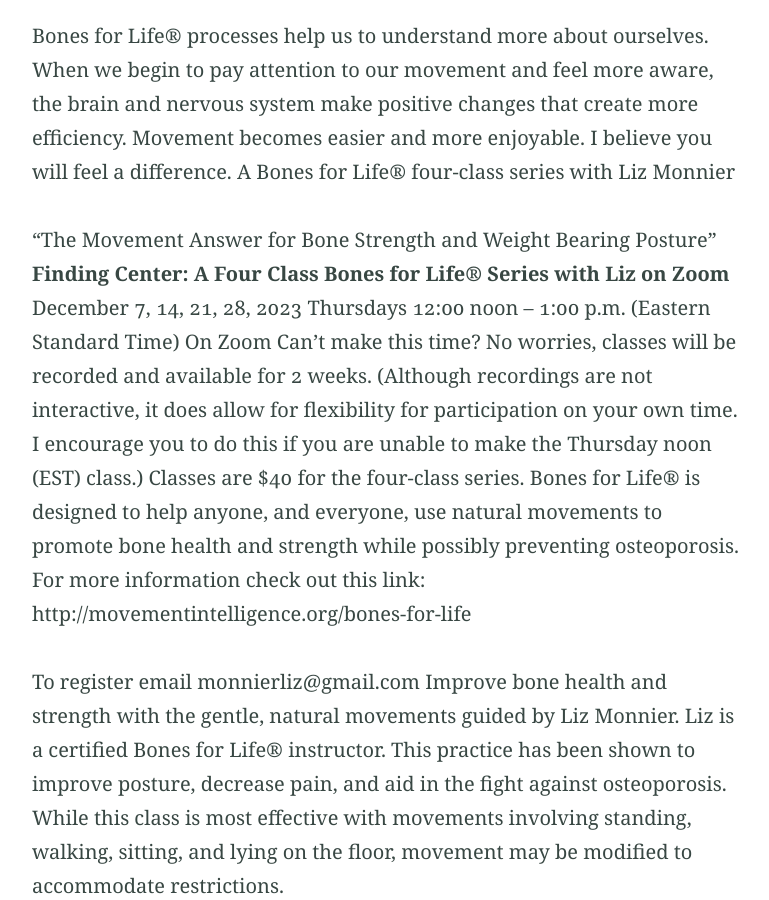
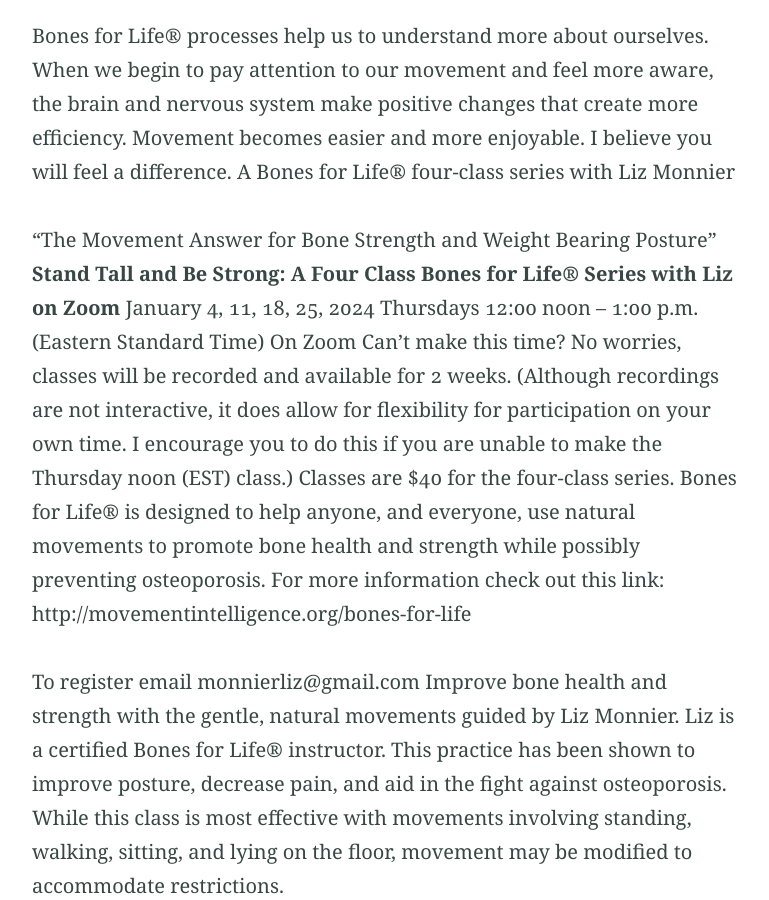
Before and after one commit to monnierliz/monnierliz.github.io, a Jekyll site: the page built from index.md, in a window 1280 px wide and 900 px high, scrolled down 3122 px. Shown: the whole window, without its empty margins (251-1020 px from the left). Built offline with Jekyll 4.4.1, drawn with Linux system fonts in a browser that asks for light colours.

Commit message:
Update index.md updates to classes

```diff
--- a/index.md
+++ b/index.md
@@ -48,8 +48,8 @@ Bones for Life® processes help us to understand more about ourselves. When we b
 A Bones for Life® four-class series with Liz Monnier
 
 “The Movement Answer for Bone Strength and Weight Bearing Posture”
-**Finding Center: A Four Class Bones for Life® Series with Liz on Zoom**
-December 7, 14, 21, 28, 2023
+**Stand Tall and Be Strong: A Four Class Bones for Life® Series with Liz on Zoom**
+January 4, 11, 18, 25, 2024
 Thursdays 12:00 noon – 1:00 p.m. (Eastern Standard Time) On Zoom
 Can’t make this time? No worries, classes will be recorded and available for 2 weeks.
 (Although recordings are not interactive, it does allow for flexibility for participation on your own time. I encourage you to do this if you are unable to make the Thursday noon (EST) class.)
```
